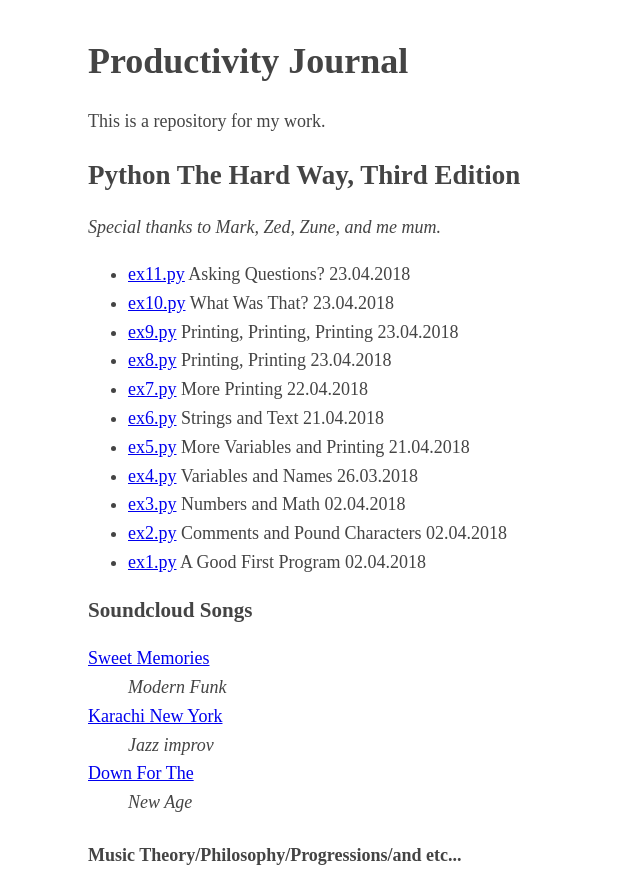
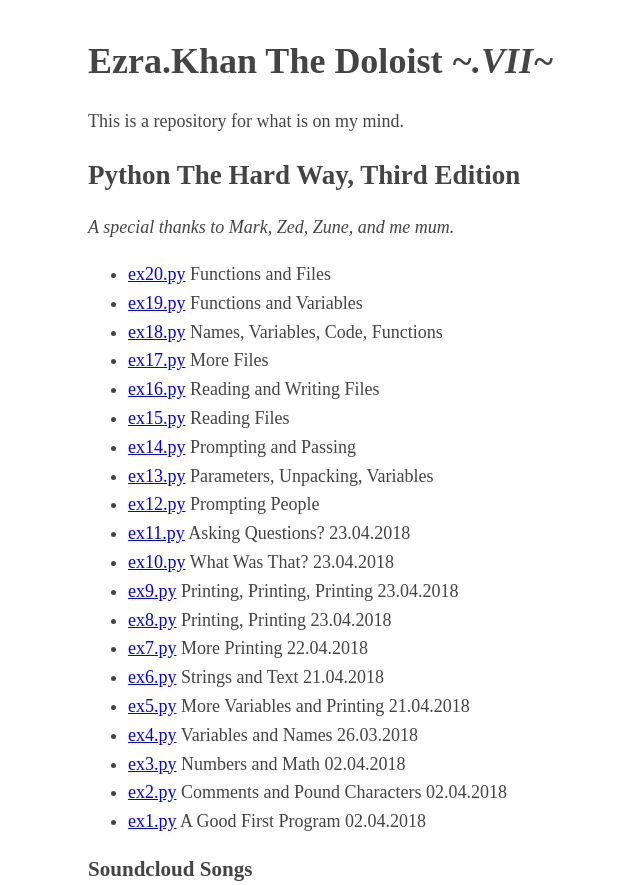
Before and after one commit to Ozair-AKhan/Ozair-AKhan.github.io, a plain HTML site: page index.html in a window 1280 px wide. Shown: the top 885 px of the page, without its empty margins (227-867 px from the left). Drawn offline with Linux system fonts and the light colour scheme.

Commit message:
Aesthetic Stuff

```diff
--- a/index.html
+++ b/index.html
@@ -3,12 +3,21 @@
     10px}h1,h2,h3{line-height:1.2}
     </style>
 <body>
-<h1>Productivity Journal</h1>
-<p> This is a repository for my work.</p>
+<h1>Ezra.Khan The Doloist <i>~.VII~</i></h1>
+<p> This is a repository for what is on my mind.</p>
 <h2>Python The Hard Way, Third Edition</h2>
 </div>
-<p><i> Special thanks to Mark, Zed, Zune, and me mum.</i></p>
+<p><i> A special thanks to Mark, Zed, Zune, and me mum.</i></p>
 <ul>
+    <li><a href="/Python/ex20.html">ex20.py</a> Functions and Files</li>
+    <li><a href="/Python/ex19.html">ex19.py</a> Functions and Variables</li>
+    <li><a href="/Python/ex18.html">ex18.py</a> Names, Variables, Code, Functions</li>
+    <li><a href="/Python/ex17.html">ex17.py</a> More Files</li>
+    <li><a href="/Python/ex16.html">ex16.py</a> Reading and Writing Files</li>
+    <li><a href="/Python/ex15.html">ex15.py</a> Reading Files</li>
+    <li><a href="/Python/ex14.html">ex14.py</a> Prompting and Passing</li>
+    <li><a href="/Python/ex13.html">ex13.py</a> Parameters, Unpacking, Variables</li>
+    <li><a href="/Python/ex12.html">ex12.py</a> Prompting People</li>
     <li><a href="/Python/ex11.html">ex11.py</a> Asking Questions? 23.04.2018</li>
     <li><a href="/Python/ex10.html">ex10.py</a> What Was That? 23.04.2018</li>
     <li><a href="/Python/ex9.html">ex9.py</a> Printing, Printing, Printing 23.04.2018</li>
```
